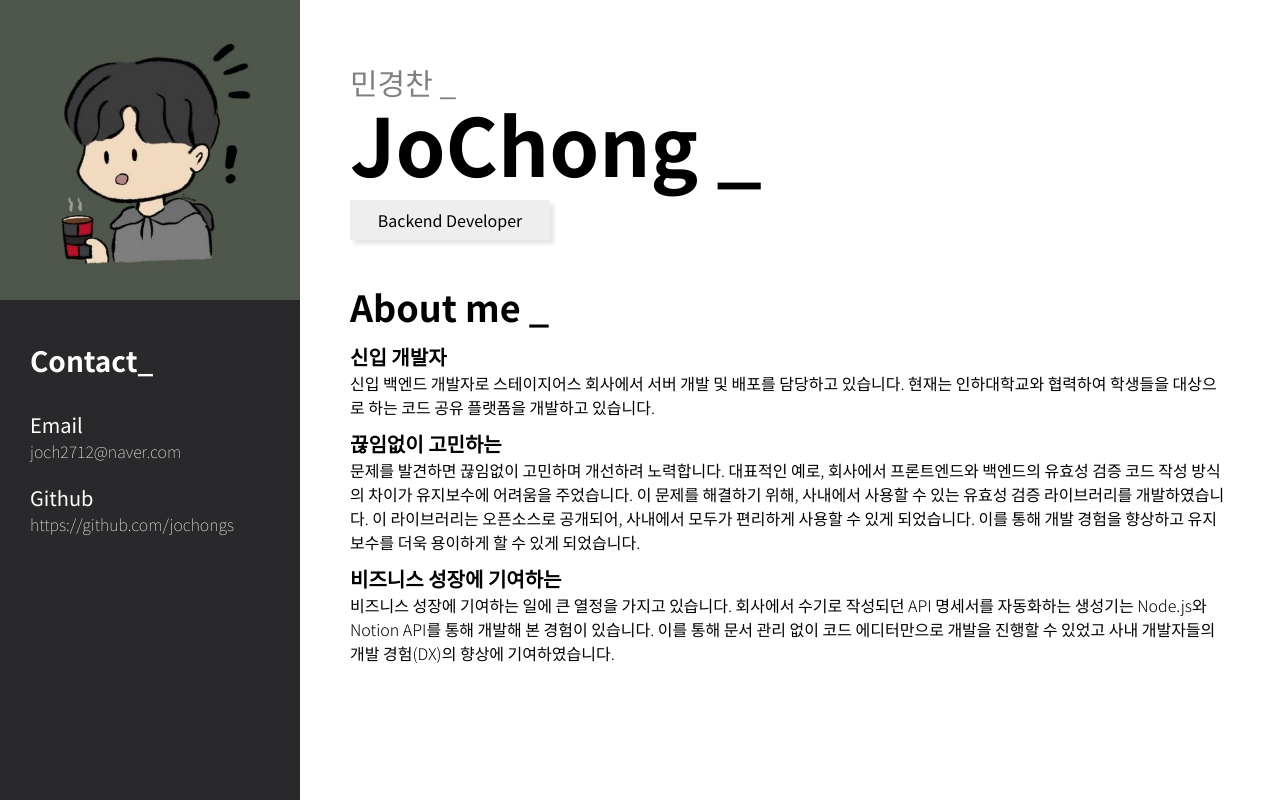
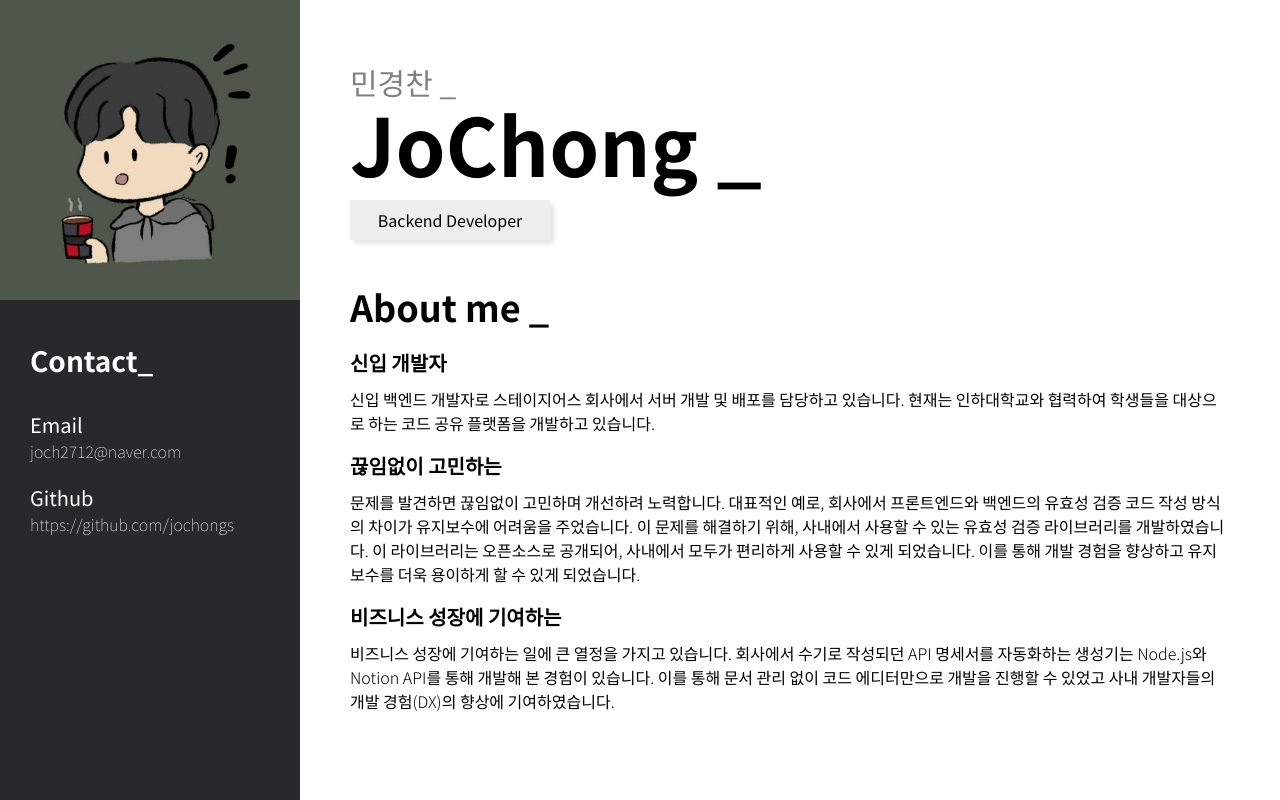
Before and after one commit to jochongs/portfolio, a React (Create React App) app: page / in a window 1280 px wide. Built offline with nearby package versions, Linux system fonts and the light colour scheme.

Commit message:
feat: modify margin

```diff
--- a/src/scss/page.scss
+++ b/src/scss/page.scss
@@ -4,7 +4,7 @@
   min-width: 600px;
 
   .contents_div {
-    position: absolute;
+    position: fixed;
     display: flex;
     flex-direction: column;
     right: 0;
@@ -53,7 +53,7 @@
       }
 
       .section_contents {
-        margin-top: 10px;
+        margin-top: 16px;
 
         .contents_sub_title {
           font-size: 20px;
@@ -62,6 +62,7 @@
         }
 
         .contents_sub_contents {
+          margin-top: 10px;
           font-weight: 300;
         }
       }
```
